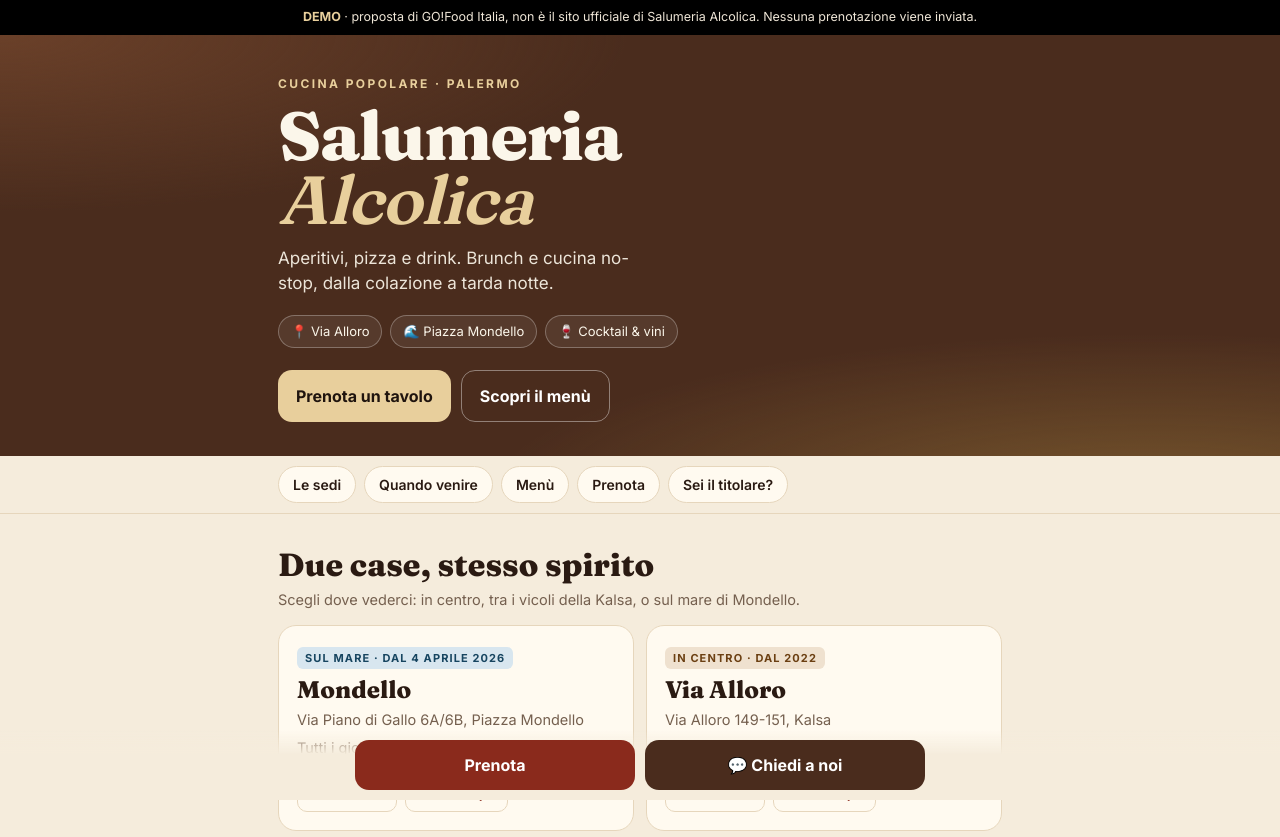
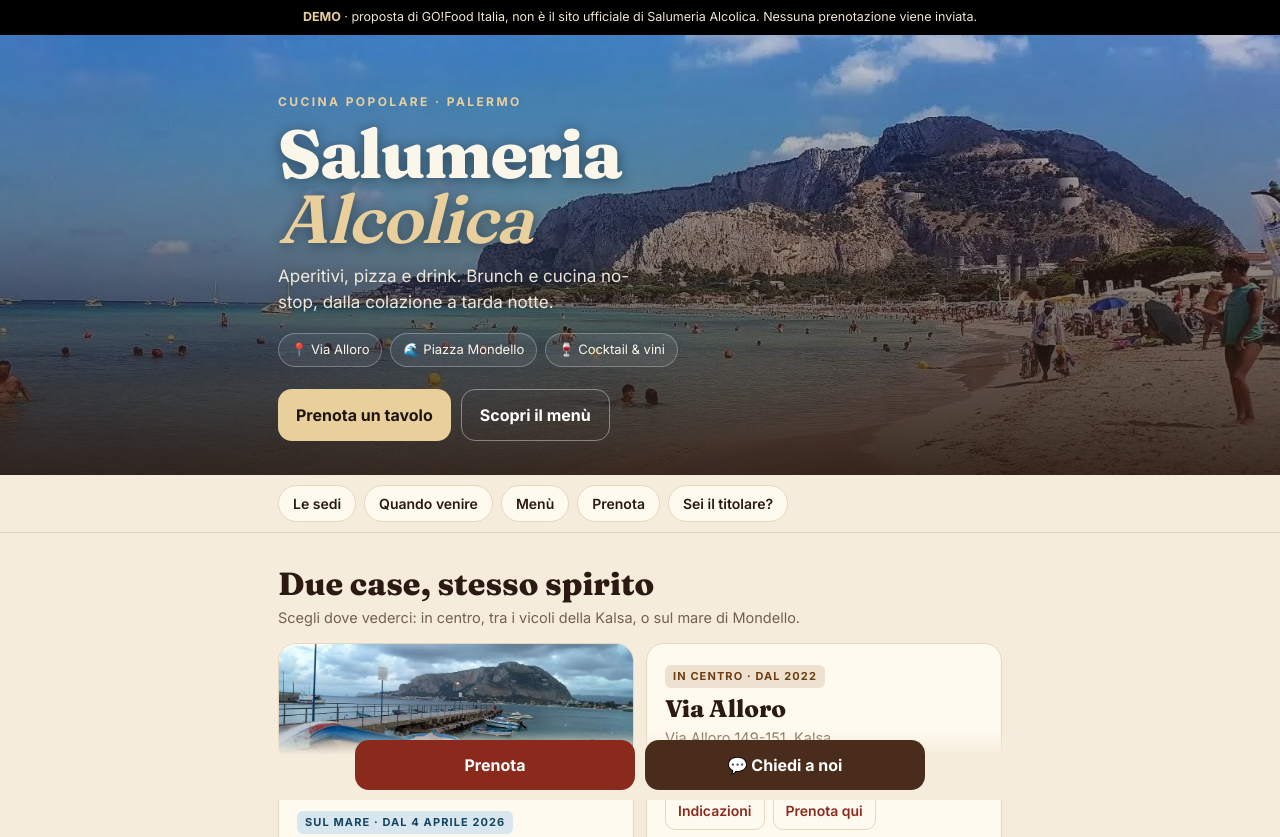
Before and after one commit to gofooditalia/salumeria-alcolica, a plain HTML site: page index.html in a window 1280 px wide. Shown: the top 837 px of the page. Drawn offline with Linux system fonts and the light colour scheme.

Commit message:
Foto di Mondello nell'hero e nella scheda della sede
Co-Authored-By: Claude Opus 5.5 <noreply@anthropic.com>
Claude-Session: https://claude.ai/code/session_01FMe99qxFnTwrjRz8tNoJum

```diff
--- a/index.html
+++ b/index.html
@@ -18,7 +18,9 @@ button{cursor:pointer;border:0;background:none;color:inherit}
 .wrap{max-width:760px;margin:0 auto;padding:0 18px}
 .demo{background:#000;color:#eee5d6;font-size:12.5px;padding:8px 12px;text-align:center}
 .demo b{color:var(--gold)}
-.hero{background:radial-gradient(80% 60% at 90% 110%,rgba(201,162,74,.35),transparent 65%),radial-gradient(70% 60% at 0% 0%,#6a4029,transparent 70%),var(--green);color:#fbf6ea;padding:40px 0 34px}
+.hero{background:linear-gradient(180deg,rgba(31,20,14,.15) 0%,rgba(42,26,18,.45) 45%,rgba(42,26,18,.92) 100%),url(img/mondello-spiaggia.webp) center 35%/cover no-repeat,var(--green);color:#fbf6ea;padding:56px 0 34px;min-height:440px;display:flex;align-items:flex-end}
+.hero .wrap{width:100%}
+.hero .logo,.hero p{text-shadow:0 2px 14px rgba(0,0,0,.45)}
 .kicker{font-size:12px;letter-spacing:.2em;text-transform:uppercase;color:var(--gold);font-weight:700;margin-bottom:10px}
 .logo{font:800 clamp(40px,11vw,68px)/.95 Fraunces,serif;letter-spacing:-.02em}
 .logo em{font-style:italic;color:var(--gold);font-weight:600}
@@ -43,6 +45,8 @@ section>h2{font-size:32px;font-weight:800;margin-bottom:6px}
 .sede.mare .tag{background:#d8e6ef;color:#174560}
 .sede.citta .tag{background:#efe1cf;color:#6b3f12}
 .sede h3{font-size:24px}
+.sede .foto{margin:-18px -18px 14px;height:150px;background:url(img/mondello-barche.webp) center 55%/cover no-repeat}
+.credit{font-size:11px;color:var(--muted);margin-top:6px}
 .sede p{margin:6px 0 0;font-size:14.5px;color:var(--muted)}
 .sede .row{display:flex;gap:8px;margin-top:14px;flex-wrap:wrap}
 .sede .row a{font-size:14px;font-weight:600;color:var(--wine);text-decoration:none;border:1px solid var(--line);border-radius:10px;padding:8px 12px}
@@ -134,6 +138,7 @@ footer a{color:var(--ink);font-weight:600}
   <p class="sub">Scegli dove vederci: in centro, tra i vicoli della Kalsa, o sul mare di Mondello.</p>
   <div class="sedi">
     <article class="sede mare">
+      <div class="foto" role="img" aria-label="Barche dei pescatori a Mondello con Monte Gallo sullo sfondo"></div>
       <span class="tag">Sul mare · dal 4 aprile 2026</span>
       <h3>Mondello</h3>
       <p>Via Piano di Gallo 6A/6B, Piazza Mondello</p>
@@ -174,7 +179,7 @@ footer a{color:var(--ink);font-weight:600}
   <p class="sub">Tutta la carta, sezione per sezione. Il pranzo è servito dalle 12 alle 17, l'aperitivo dalle 17 (ultima ordinazione alle 21).</p>
   <div class="tabs" id="tabs"></div>
   <div id="voci"></div>
-  <p class="nota">In questa demo la carta è ricopiata dalla storia in evidenza "MENU" del vostro Instagram: piatti e prezzi potrebbero non essere aggiornati. Nel sito vero il menù si carica con <b>gofoodmenu</b>, con gli allergeni, la versione in inglese e una carta per ogni sede, e lo aggiornate voi dal telefono.</p>
+  <p class="nota">Le foto di Mondello sono di GO!Food Italia; nel sito vero si usano le vostre. In questa demo la carta è ricopiata dalla storia in evidenza "MENU" del vostro Instagram: piatti e prezzi potrebbero non essere aggiornati. Nel sito vero il menù si carica con <b>gofoodmenu</b>, con gli allergeni, la versione in inglese e una carta per ogni sede, e lo aggiornate voi dal telefono.</p>
 </section>
 
 <section id="prenota">
```
Also changed, not shown: img/mondello-barche.webp (added), img/mondello-spiaggia.webp (added).
